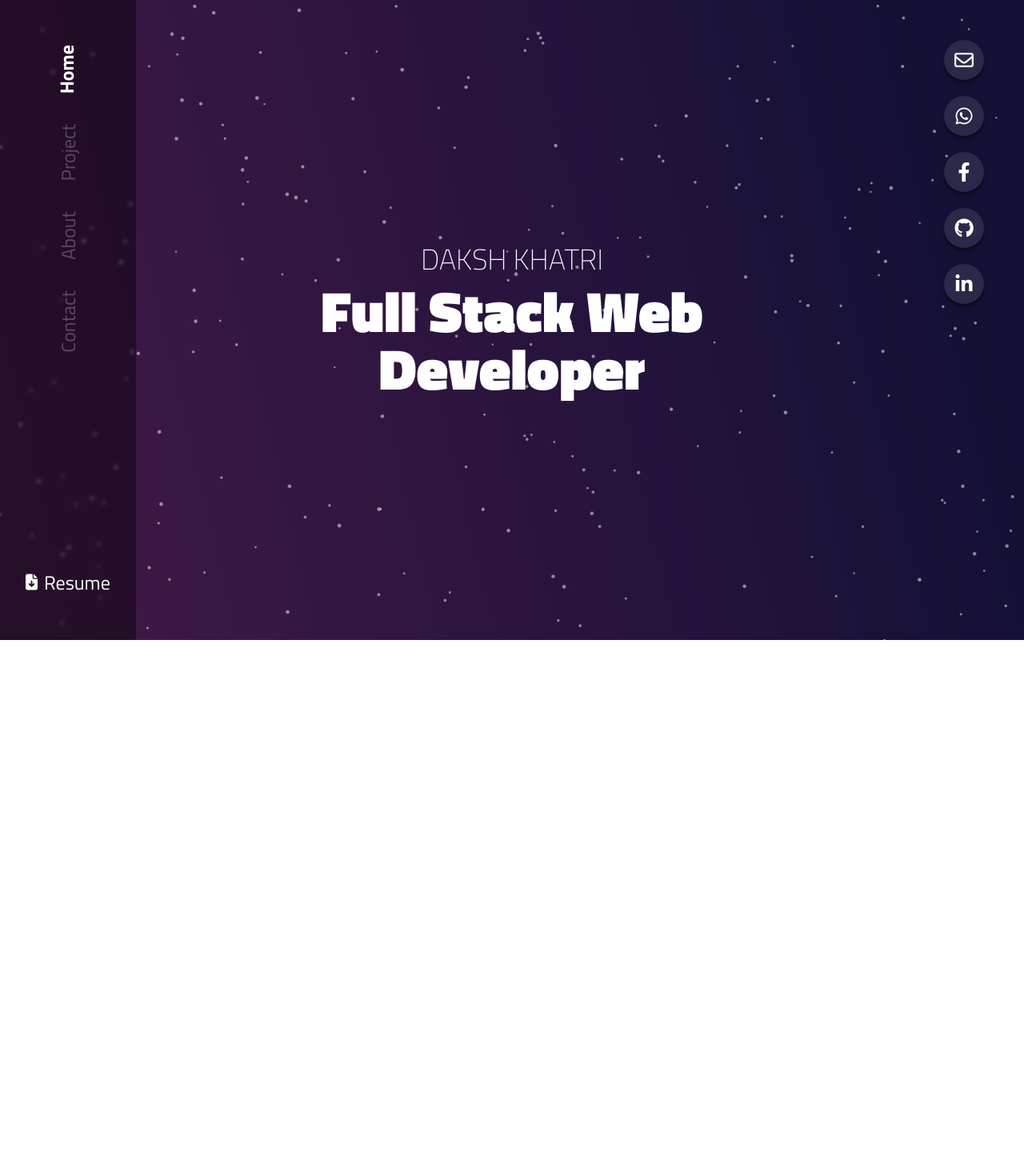
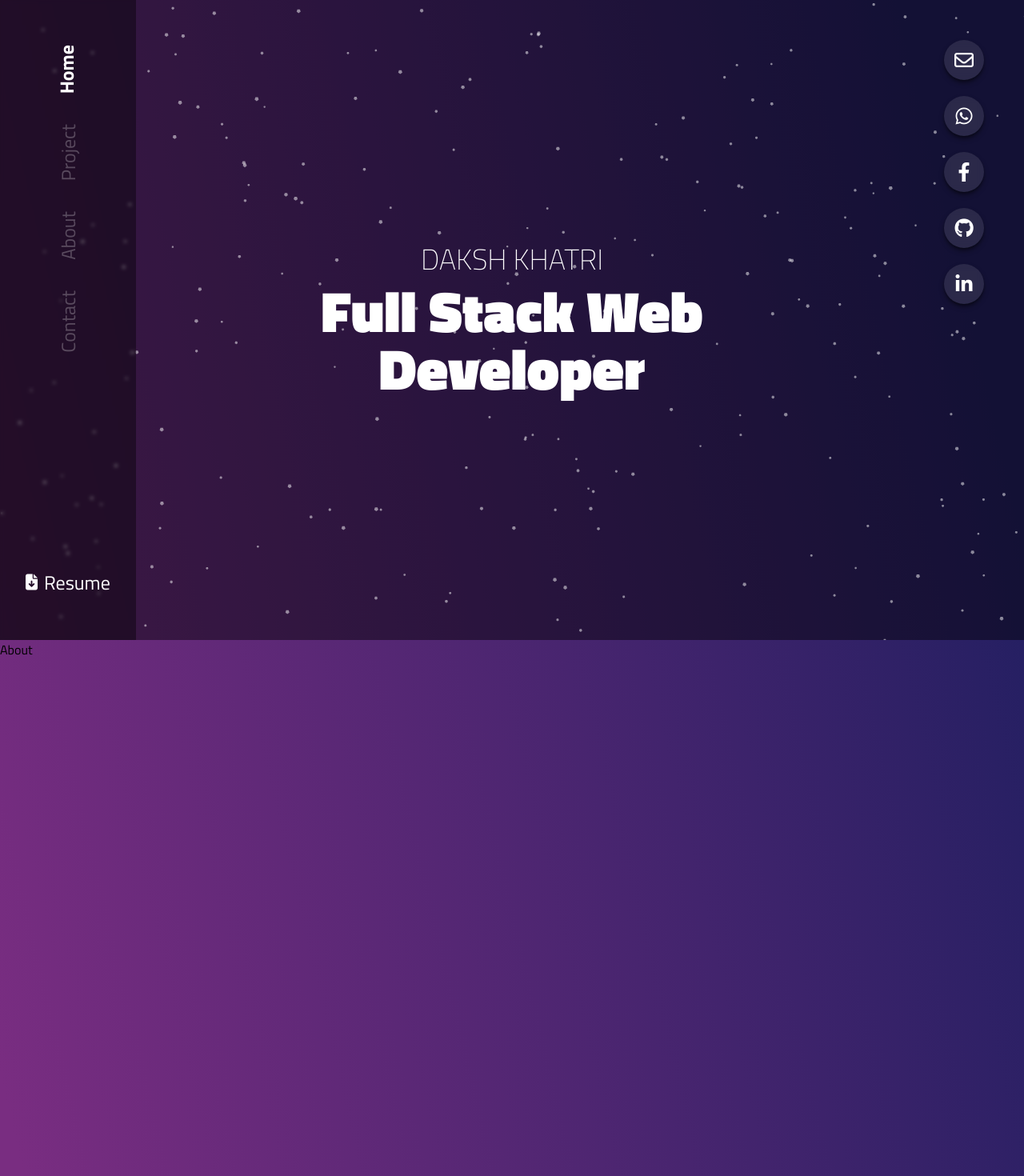
Before and after one commit to dakShh/portfolio, a React (Vite) app: page / in a window 1280 px wide. Shown: the top 1470 px of the page at 80% size. Before the commit the page ends 800 px from the top, so only its background shows below. Built offline with nearby package versions, Linux system fonts and the light colour scheme.

Commit message:
fixed position of navbar and social icons

```diff
--- a/src/App.jsx
+++ b/src/App.jsx
@@ -8,6 +8,7 @@ import Socials from "./components/social_media/socials";
 // ** Animate on scroll
 import Aos from "aos";
 import "aos/dist/aos.css";
+import About from "./components/about";
 
 function App() {
   Aos.init({
@@ -20,6 +21,7 @@ function App() {
       <NavBar />
       <Socials />
       <Hero />
+      <About />
     </div>
   );
 }
--- /dev/null
+++ b/src/components/about.jsx
@@ -0,0 +1,7 @@
+import React from "react";
+
+const About = () => {
+  return <div className="min-h-screen">About</div>;
+};
+
+export default About;
--- a/src/components/navBar.jsx
+++ b/src/components/navBar.jsx
@@ -5,9 +5,7 @@ import clsx from "clsx";
 
 const NavBar = () => {
   return (
-    <div
-      className={clsx("px-8 py-14", "absolute", "bg-black/40", "backdrop-blur-[2px]", "h-screen")}
-    >
+    <div className={clsx("px-8 py-14", "fixed", "bg-black/40", "backdrop-blur-[2px]", "h-screen")}>
       <nav className={clsx("text-white ", "flex flex-col items-center ", "w-full h-full")}>
         {/* <div className="flex flex-col text-center">
           <div className="font-bold text-3xl">Daksh</div>
--- a/src/components/social_media/socials.jsx
+++ b/src/components/social_media/socials.jsx
@@ -4,7 +4,7 @@ import IconWrapper from "./icon-wrapper";
 
 const Socials = () => {
   return (
-    <div className="absolute right-[50px] top-[50px]">
+    <div className="fixed right-[50px] top-[50px]">
       <div className={clsx("flex flex-col gap-y-5")}>
         <IconWrapper delay={200} icon="fa-regular fa-envelope" />
         <IconWrapper delay={300} icon="fa-brands fa-whatsapp" />
```
